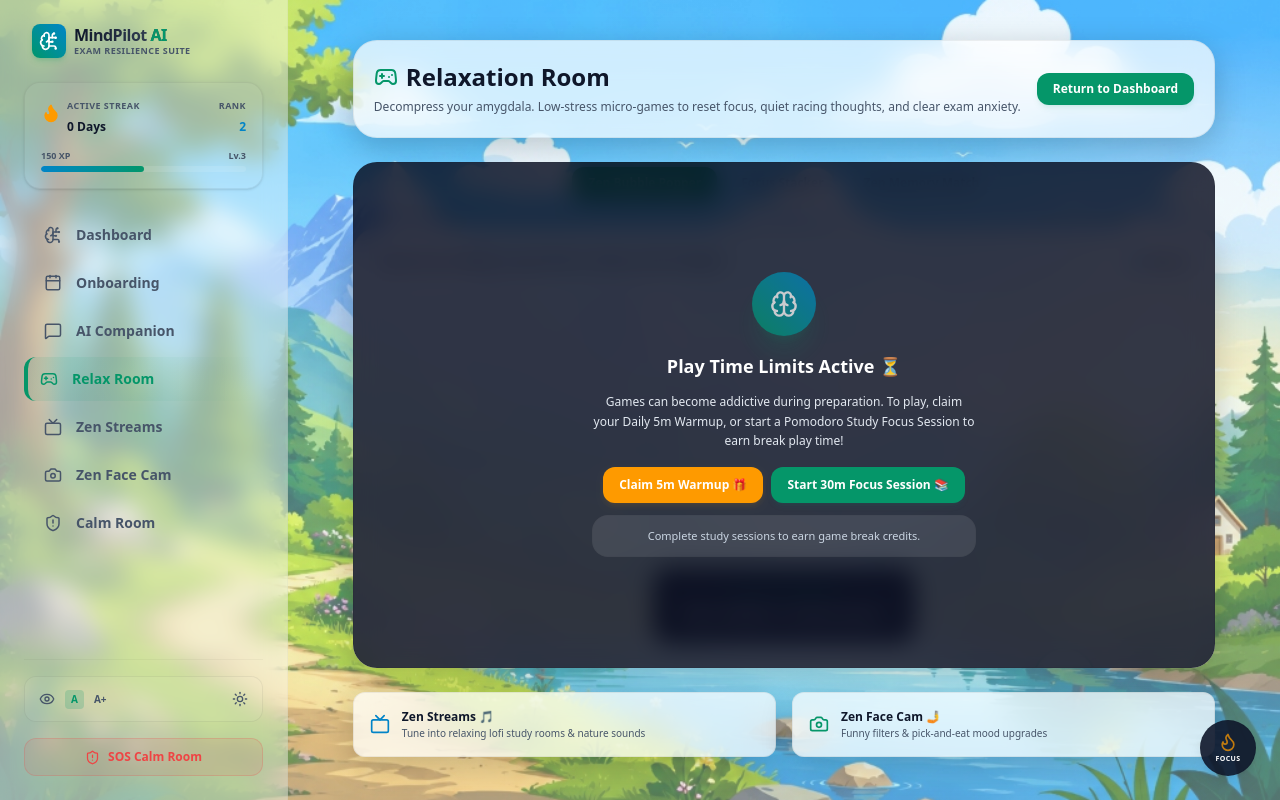
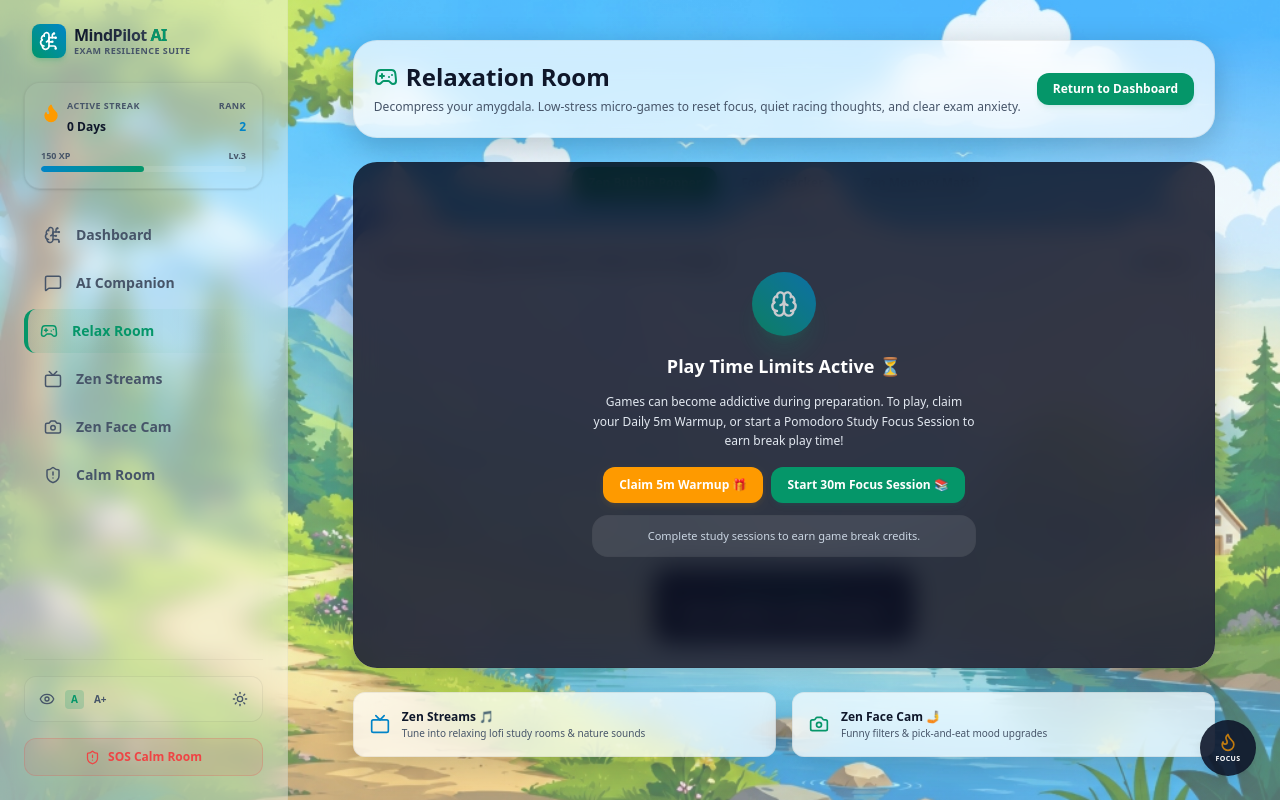
Before and after one commit to br-bit3194/mindpilot-ai, a Next.js app: page /relax in a window 1280 px wide. Built offline with nearby package versions, Linux system fonts and the light colour scheme; sample sign-in values are in the browser's storage.

Commit message:
style: hide onboarding option in navbar after onboarding completion

```diff
--- a/components/shared/Navbar.tsx
+++ b/components/shared/Navbar.tsx
@@ -27,7 +27,7 @@ export default function Navbar() {
 
   const navItems = [
     { name: 'Dashboard', path: '/', icon: BrainCircuit },
-    { name: 'Onboarding', path: '/onboarding', icon: Calendar },
+    ...(profile ? [] : [{ name: 'Onboarding', path: '/onboarding', icon: Calendar }]),
     { name: 'AI Companion', path: '/companion', icon: MessageSquare },
     { name: 'Relax Room', path: '/relax', icon: Gamepad2 },
     { name: 'Zen Streams', path: '/zen-streams', icon: Tv },
```
